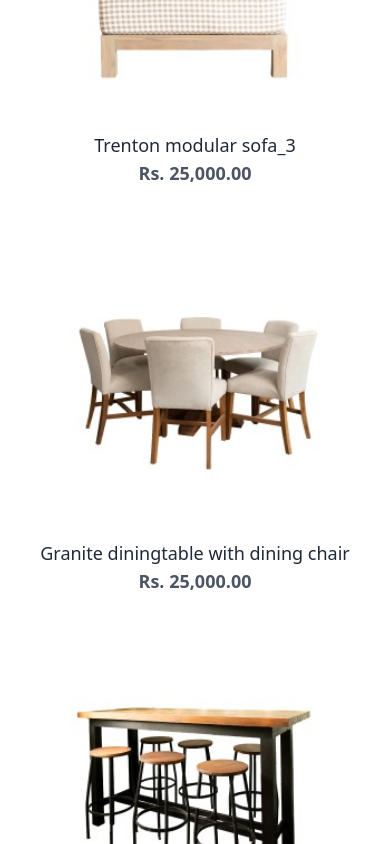
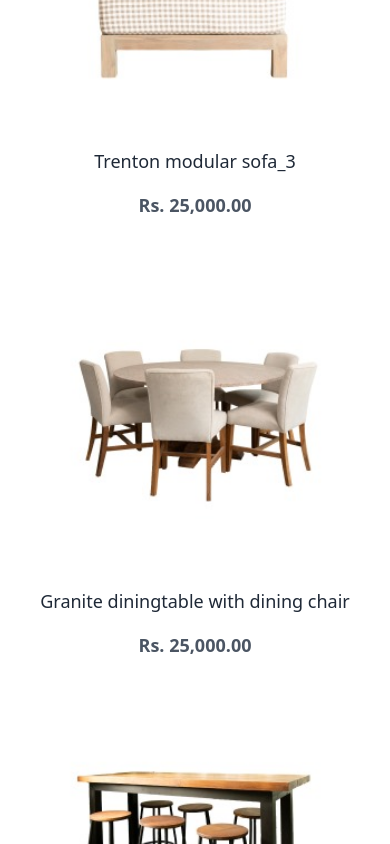
Before and after one commit to NabiaHaider/Hackathon-3, a Next.js app: page / in a window 390 px wide. Shown: the part 2200-3044 px from the top of the page. Built offline with nearby package versions, Linux system fonts and the light colour scheme.

Commit message:
Update TopPicks.tsx

```diff
--- a/app/components/TopPicks.tsx
+++ b/app/components/TopPicks.tsx
@@ -1,41 +1,51 @@
-import React from 'react'
-import { toppicks, Product } from "../ToppicksData"
+"use client";
+
+import React from "react";
+import Image from "next/image";
+import { toppicks, Product } from "../ToppicksData";
 
 const TopPicks = () => {
   return (
-    <section className='py-12 bg-white'>
-      <div className='container mx-auto px-4'>
+    <section className="py-12 bg-white">
+      <div className="container mx-auto px-4">
         {/* Heading Section */}
-        <div className='text-center mb-12'>
-         <h2 className='text-3xl font-bold text-gray-800'>Top Picks For You</h2>
-         <p className='text-gray-600 mt-2'>
+        <div className="text-center mb-12">
+          <h2 className="text-3xl font-bold text-gray-800">Top Picks For You</h2>
+          <p className="text-gray-600 mt-2">
             Find a bright ideal to suit your taste with our great selection of suspension, floor, and table lights.
           </p>
         </div>
-        {/* product grid */}
-        <div className='grid grid-cols-1 sm:grid-cols-2 lg:grid-cols-4 gap-8'>
+
+        {/* Product Grid */}
+        <div className="grid grid-cols-1 sm:grid-cols-2 lg:grid-cols-4 gap-8">
           {toppicks.map((product: Product) => (
-              <div key={product.id} className='flex flex-col items-center text-center sapce-y-4'>
-                {/* product image */}
-                <img
+            <div key={product.id} className="flex flex-col items-center text-center space-y-4">
+              {/* Product Image */}
+              <div className="w-full max-w-xs relative">
+                <Image
                   src={product.image}
                   alt={product.name}
-                className='w-full max-w-xs h-auto object-contain'
+                  width={300}
+                  height={300}
+                  className="w-full h-auto object-contain"
+                  priority
                 />
-                 {/* product name */}
-                 <h3 className='text-lg font-medium text-gray-800'>{product.name}</h3>
-                {/* product price */}
-                <p className='text-lg font-semibold text-gray-600'>{product.price}</p>
+              </div>
+              {/* Product Name */}
+              <h3 className="text-lg font-medium text-gray-800">{product.name}</h3>
+              {/* Product Price */}
+              <p className="text-lg font-semibold text-gray-600">{product.price}</p>
             </div>
           ))}
         </div>
 
-        {/* view more button*/}
-        <div className='text-center mt-12'>
+        {/* View More Button */}
+        <div className="text-center mt-12">
           <a
-          href='/shop'
-          className='inline-block text-black font-medium underline hover:no-underline hover:text-gray-800 transition'
-          > View More
+            href="/shop"
+            className="inline-block text-black font-medium underline hover:no-underline hover:text-gray-800 transition"
+          >
+            View More
           </a>
         </div>
       </div>
@@ -43,4 +53,4 @@ const TopPicks = () => {
   );
 };
 
-export default TopPicks
+export default TopPicks;
```
Lines whose indentation alone changed are shown as unchanged.
